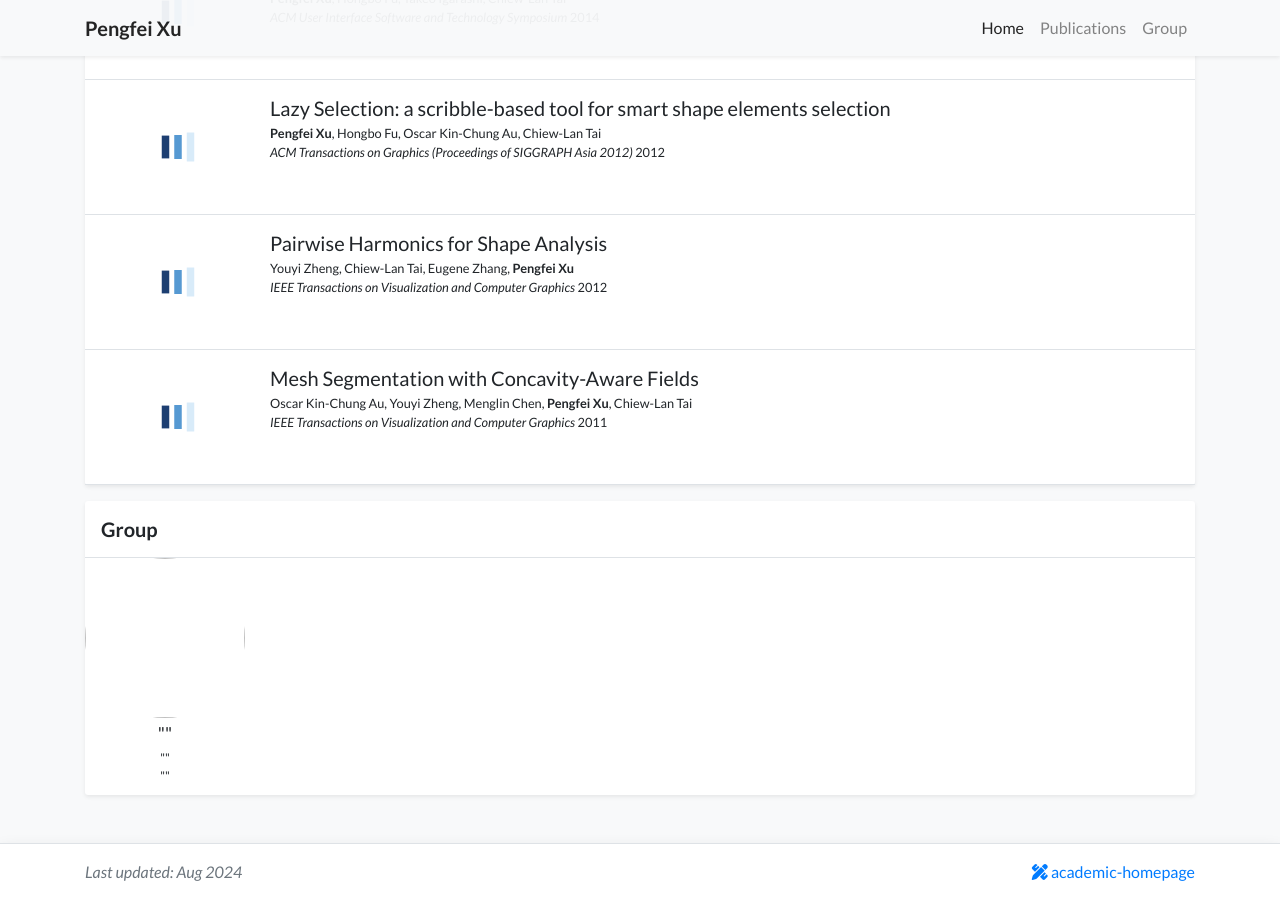
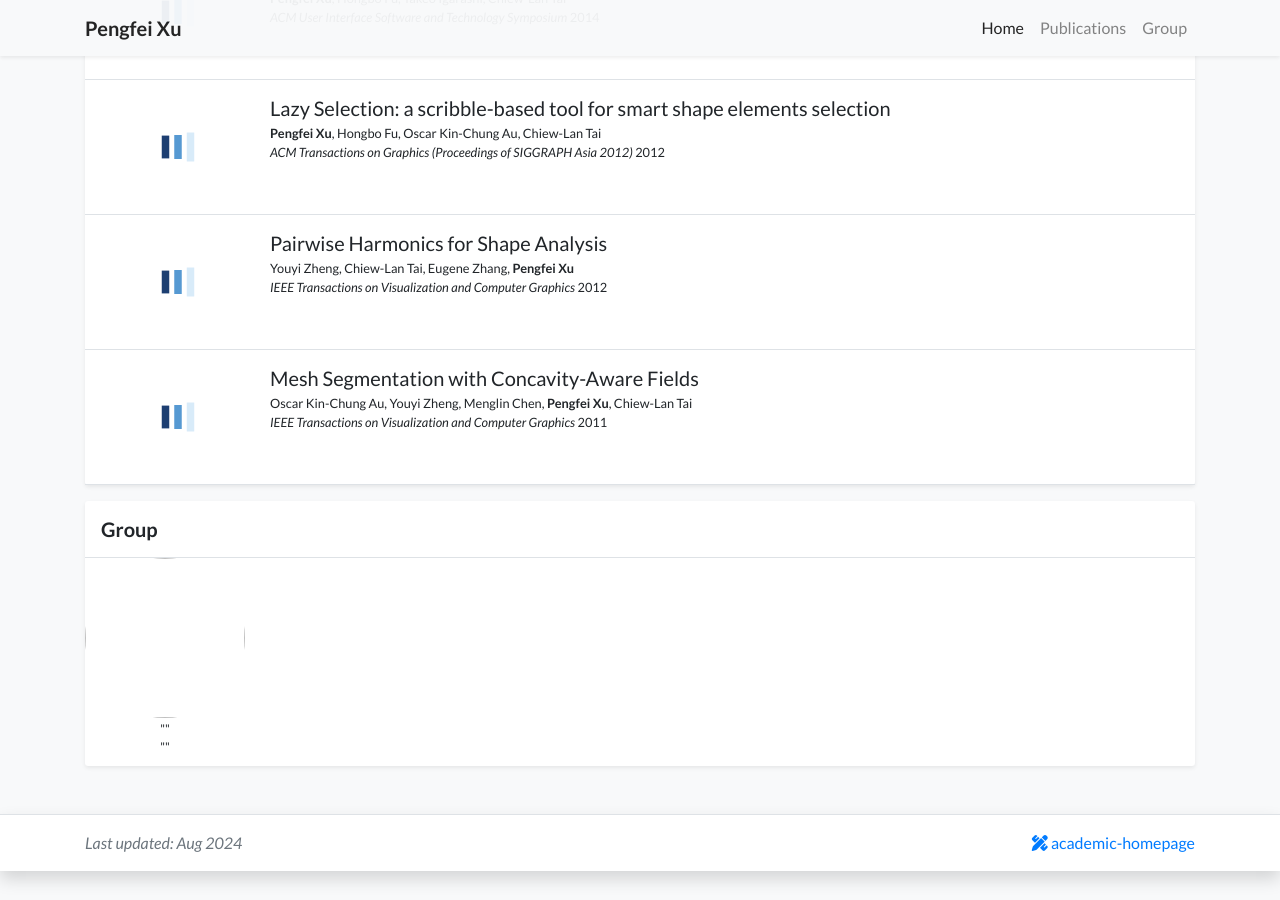
Before and after one commit to pengfeixu/pengfeixu.github.io, a Jekyll site: the page built from index.html, in a window 1280 px wide and 900 px high, scrolled down 3003 px. Built offline with Jekyll 4.4.1, drawn with Linux system fonts in a browser that asks for light colours; a style sheet for code colours, icons or effects is not loaded.

Commit message:
Update group_item.html

```diff
--- a/_includes/widgets/group_item.html
+++ b/_includes/widgets/group_item.html
@@ -2,7 +2,7 @@
 <div style="text-align: center; margin-bottom: 10px; display: inline-block; margin-right: 10px;">
     <img src="{{item.Portrait | relative_url}}" alt="{{item.Name}}" style="width: 160px; height: 160px; border-radius: 50%;">
     <div style="text-align: center; font-size: 12px;">
-      <p style="margin: 2px 0; font-size: 18px">"{{item.Name}}"</p>
+      <p style="margin: 2px 0; font-size: 18px">{{item.Name}}</p>
       <p style="margin: 0px 0;">"{{item.Period}}"</p>
       <p style="margin: 0px 0;">"{{item.Program}}"</p>
     </div>
```
